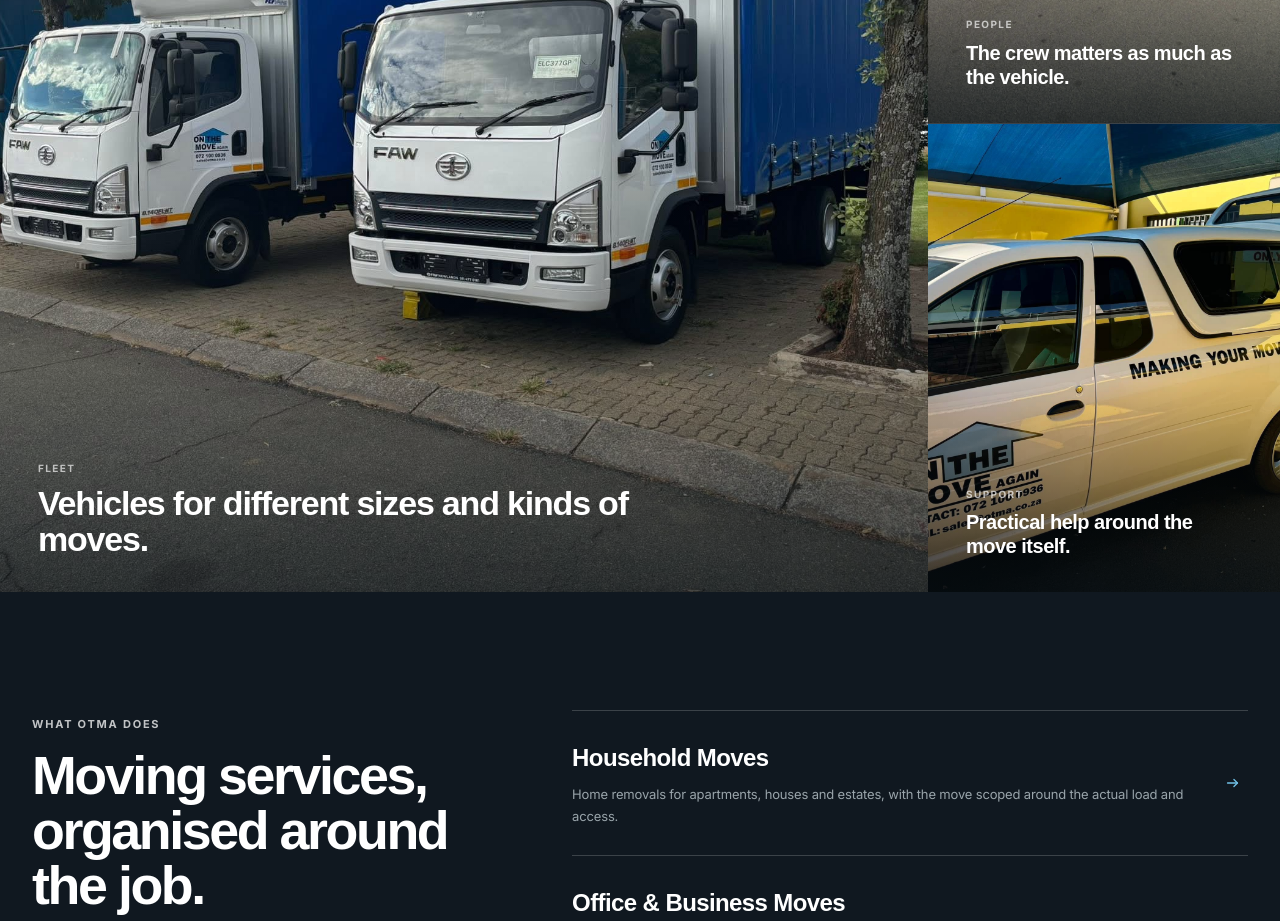
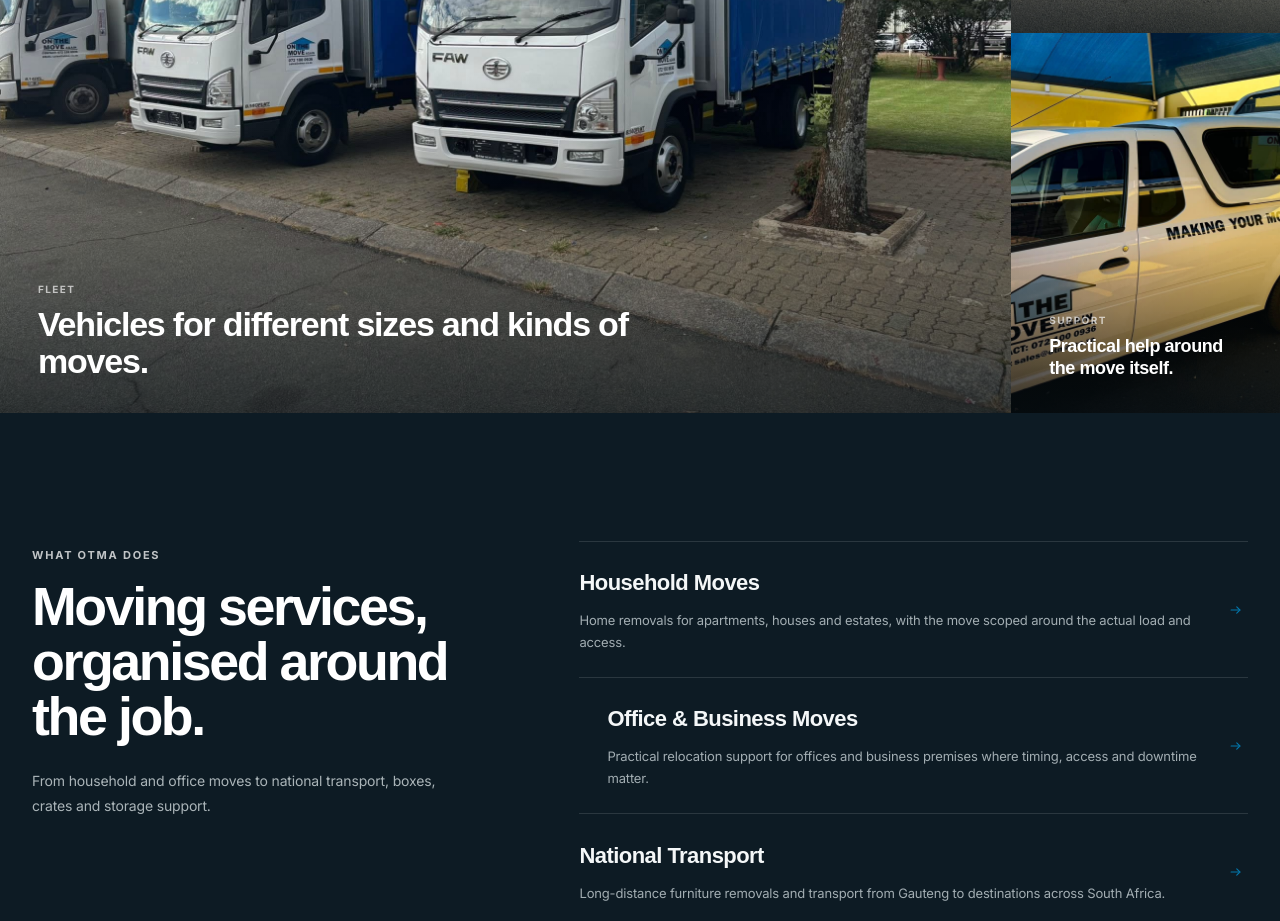
Before and after one commit to tmabasa-ds/otma-redesign, a Next.js app: page / in a window 1280 px wide. Shown: the part 1600-2521 px from the top of the page. Built offline with nearby package versions, Linux system fonts and the light colour scheme; a web font is replaced by a local one.

Commit message:
Refine OTMA visual experience

```diff
--- a/app/v5.css
+++ b/app/v5.css
@@ -56,8 +56,8 @@ a { text-decoration: none; color: inherit; }
 /* Hero */
 .heroV5 { position: relative; height: calc(100svh - 78px); min-height: 690px; max-height: 920px; overflow: hidden; background: #0a1720; color: #fff; }
 .heroV5 > img, .heroV5Overlay { position: absolute; inset: 0; width: 100%; height: 100%; }
-.heroV5 > img { object-fit: cover; object-position: center 48%; }
-.heroV5Overlay { background: linear-gradient(90deg, rgba(7,16,22,.83) 0%, rgba(7,16,22,.58) 34%, rgba(7,16,22,.18) 68%, rgba(7,16,22,.05) 100%), linear-gradient(0deg, rgba(7,16,22,.62), transparent 42%); }
+.heroV5 > img { object-fit: cover; object-position: center 46%; }
+.heroV5Overlay { background: linear-gradient(90deg, rgba(7,16,22,.68) 0%, rgba(7,16,22,.46) 34%, rgba(7,16,22,.12) 68%, rgba(7,16,22,.02) 100%), linear-gradient(0deg, rgba(7,16,22,.5), transparent 48%); }
 .heroV5Inner { position: relative; z-index: 2; height: 100%; display: flex; flex-direction: column; justify-content: flex-end; }
 .heroV5Copy { width: min(690px, 68%); padding-bottom: 78px; }
 .heroV5Copy h1 { margin: 0; max-width: 660px; font-size: clamp(58px, 6.1vw, 82px); line-height: .94; letter-spacing: -.055em; font-weight: 500; }
@@ -75,30 +75,31 @@ a { text-decoration: none; color: inherit; }
 .introV5Grid > div:last-child p { margin: 0; max-width: 570px; color: var(--otma-muted); font-size: 16px; line-height: 1.85; }
 
 /* Photo mosaic */
-.storyMosaicV5 { display: grid; grid-template-columns: 1.45fr .55fr; min-height: 760px; background: var(--otma-ink); }
+.storyMosaicV5 { display: grid; grid-template-columns: 1.58fr .42fr; min-height: 760px; background: var(--otma-ink); }
 .storyMosaicV5Main, .storyMosaicV5Side figure { position: relative; overflow: hidden; margin: 0; }
 .storyMosaicV5Main > img, .storyMosaicV5Side figure > img { width: 100%; height: 100%; object-fit: cover; }
 .storyMosaicV5Main > img { object-position: center 48%; }
 .storyMosaicV5Main::after, .storyMosaicV5Side figure::after { content: ""; position: absolute; inset: 0; background: linear-gradient(0deg, rgba(6,14,19,.72), transparent 45%); }
 .storyMosaicV5Side { display: grid; grid-template-rows: 1fr 1fr; }
-.storyMosaicV5Side figure + figure { border-top: 1px solid rgba(255,255,255,.18); }
+.storyMosaicV5Side figure + figure { border-top: 0; }
 .storyMosaicV5Caption, .storyMosaicV5Side figcaption { position: absolute; z-index: 2; left: 38px; right: 38px; bottom: 34px; color: #fff; }
 .storyMosaicV5Caption span, .storyMosaicV5Side figcaption span { display: block; margin-bottom: 8px; color: rgba(255,255,255,.66); font-size: 10px; font-weight: 700; letter-spacing: .14em; text-transform: uppercase; }
 .storyMosaicV5Caption strong { max-width: 700px; display: block; font-size: 34px; line-height: 1.08; font-weight: 500; letter-spacing: -.035em; }
-.storyMosaicV5Side figcaption strong { display: block; font-size: 20px; line-height: 1.2; font-weight: 500; letter-spacing: -.025em; }
+.storyMosaicV5Side figcaption strong { display: block; font-size: 18px; line-height: 1.2; font-weight: 500; letter-spacing: -.025em; }
 
 /* Services */
-.servicesV5 { padding: 118px 0; background: var(--otma-ink); color: #fff; }
-.servicesV5Grid { display: grid; grid-template-columns: .78fr 1.22fr; gap: 108px; align-items: start; }
-.servicesV5Lead { position: sticky; top: 32px; }
+.servicesV5 { padding: 128px 0; background: #0d1b24; color: #fff; }
+.servicesV5Grid { display: grid; grid-template-columns: .78fr 1.22fr; gap: 120px; align-items: start; }
+.servicesV5Lead { position: static; }
 .servicesV5Lead h2 { margin: 0; max-width: 480px; font-size: clamp(42px, 4.2vw, 58px); line-height: 1.02; letter-spacing: -.045em; font-weight: 500; }
-.servicesV5Lead p { max-width: 470px; margin: 24px 0 0; color: #9faab0; font-size: 14px; line-height: 1.8; }
-.servicesV5List { border-top: 1px solid rgba(255,255,255,.18); }
-.servicesV5List a { min-height: 126px; padding: 28px 0; display: grid; grid-template-columns: 1fr 24px; gap: 28px; align-items: center; border-bottom: 1px solid rgba(255,255,255,.18); }
+.servicesV5Lead p { max-width: 470px; margin: 24px 0 0; color: #aab4b8; font-size: 14px; line-height: 1.8; }
+.servicesV5List { border-top: 1px solid rgba(255,255,255,.12); }
+.servicesV5List a { min-height: 116px; padding: 24px 0; display: grid; grid-template-columns: 1fr 20px; gap: 28px; align-items: center; border-bottom: 1px solid rgba(255,255,255,.12); }
+.servicesV5List a:nth-child(even) { padding-left: 28px; }
 .servicesV5List a:hover h3 { color: #50b5e3; }
-.servicesV5List h3 { margin: 0 0 8px; font-size: 24px; font-weight: 500; letter-spacing: -.025em; transition: color .2s ease; }
-.servicesV5List p { max-width: 660px; margin: 0; color: #99a4aa; font-size: 13px; line-height: 1.65; }
-.servicesV5List svg { width: 17px; color: #71c1e6; }
+.servicesV5List h3 { margin: 0 0 10px; color: #f4f7f8; font-size: 22px; font-weight: 500; letter-spacing: -.025em; transition: color .2s ease; }
+.servicesV5List p { max-width: 660px; margin: 0; color: #a2adb2; font-size: 13px; line-height: 1.65; }
+.servicesV5List svg { width: 15px; color: var(--otma-blue); opacity: .8; }
 
 /* Operational split */
 .operationV5 { display: grid; grid-template-columns: 1.15fr .85fr; min-height: 700px; background: #0b2433; color: #fff; }
@@ -113,30 +114,33 @@ a { text-decoration: none; color: inherit; }
 .operationStepsV5 strong { font-size: 13px; font-weight: 500; }
 
 /* Quote experience */
-.quoteSectionV5 { padding: 120px 0; background: var(--otma-stone); }
-.quoteSectionV5Grid { display: grid; grid-template-columns: minmax(300px,.72fr) minmax(590px,1.28fr); gap: 90px; align-items: start; }
-.quoteAsideV5 { position: sticky; top: 32px; padding-top: 10px; }
+.quoteSectionV5 { padding: 100px 0 112px; background: var(--otma-stone); }
+.quoteSectionV5Grid { display: grid; grid-template-columns: minmax(300px,.72fr) minmax(590px,1.28fr); gap: 76px; align-items: start; }
+.quoteAsideV5 { position: sticky; top: 32px; padding-top: 4px; }
 .quoteAsideV5 h2 { margin: 0; max-width: 520px; font-size: clamp(40px, 4vw, 56px); line-height: 1.02; letter-spacing: -.045em; font-weight: 500; }
 .quoteAsideV5 > p { max-width: 500px; margin: 24px 0 0; color: var(--otma-muted); font-size: 14px; line-height: 1.8; }
 .quoteAsideNoteV5 { padding-top: 24px; border-top: 1px solid #cfd2d2; font-size: 12px !important; }
 .quoteAsideStepsV5 { display: grid; margin-top: 34px; border-top: 1px solid #cfd2d2; }
 .quoteAsideStepsV5 span { padding: 13px 0; border-bottom: 1px solid #cfd2d2; color: #58656c; font-size: 12px; }
 .quoteWizardV5 { min-width: 0; }
-.quoteWizardV5 .quoteCard { width: 100%; margin: 0; padding: 46px; border: 0; border-radius: 0; box-shadow: none; background: #fff; }
+.quoteWizardV5 .quoteCard { width: 100%; margin: 0; padding: 12px 0 0 48px; border: 0; border-left: 1px solid #cfd2d2; border-radius: 0; box-shadow: none; background: transparent; }
 .quoteWizardV5 .quoteHead h3, .quoteWizardV5 .quoteSuccess h3 { margin: 0; color: var(--otma-ink); font-family: var(--font-v5), "Segoe UI", Arial, sans-serif; font-size: 28px; line-height: 1.15; letter-spacing: -.03em; text-transform: none; font-weight: 600; }
+.quoteWizardV5 .quoteHead p, .quoteWizardV5 .quoteStepIntro p { color: var(--otma-muted); }
 .quoteWizardV5 .quoteHead p { margin-top: 7px; font-size: 12px; line-height: 1.55; }
 .quoteWizardV5 .eyebrow { color: var(--otma-blue-dark); font-size: 9px !important; letter-spacing: .12em; }
 .quoteWizardV5 .progressTrack { height: 2px; margin: 22px 0 28px; border-radius: 0; background: #e6e8e8; }
 .quoteWizardV5 .progressTrack span { background: var(--otma-blue); }
 .quoteWizardV5 .stepCounter { border-radius: 0; background: #eef2f3; color: #3d4a51; }
-.quoteWizardV5 .formStep { gap: 18px; }
+.quoteWizardV5 .formStep { gap: 16px; }
 .quoteWizardV5 .formStep label, .quoteWizardV5 fieldset { gap: 8px; color: #263139; font-size: 12px; font-weight: 600; }
-.quoteWizardV5 .formStep input, .quoteWizardV5 .formStep select, .quoteWizardV5 .formStep textarea { min-height: 48px; padding: 12px 13px; border: 1px solid #ccd2d4; border-radius: 0; background: #fff; color: var(--otma-ink); font-size: 13px; }
+.quoteWizardV5 .formStep input, .quoteWizardV5 .formStep select, .quoteWizardV5 .formStep textarea { min-height: 46px; padding: 12px 13px; border: 1px solid #c3ccce; border-radius: 0; background: #fff; color: var(--otma-ink); font-size: 13px; }
+.quoteWizardV5 .inputWithIcon input { padding-left: 42px; }
 .quoteWizardV5 .formStep textarea { min-height: 110px; }
 .quoteWizardV5 .formStep input:focus, .quoteWizardV5 .formStep select:focus, .quoteWizardV5 .formStep textarea:focus { border-color: var(--otma-blue); box-shadow: 0 0 0 2px rgba(17,146,208,.10); }
 .quoteWizardV5 .choice, .quoteWizardV5 .confirmationOption { min-height: 52px; border: 1px solid #ccd2d4; border-radius: 0; background: #fff; }
 .quoteWizardV5 .choice.selected, .quoteWizardV5 .confirmationOption.selected { border-color: var(--otma-blue); background: #f2f9fc; box-shadow: none; }
-.quoteWizardV5 .privacyNote, .quoteWizardV5 .estimateAside, .quoteWizardV5 .estimateSummary, .quoteWizardV5 .quoteLauncherSteps span { border-radius: 0; background: #f4f6f6; }
+.quoteWizardV5 .privacyNote { padding: 12px 0; border-top: 1px solid #d2d6d6; border-bottom: 1px solid #d2d6d6; border-radius: 0; background: transparent; }
+.quoteWizardV5 .estimateAside, .quoteWizardV5 .estimateSummary, .quoteWizardV5 .quoteLauncherSteps span { border-radius: 0; background: #f4f6f6; }
 .quoteWizardV5 .btn { min-height: 48px; border-radius: 0; box-shadow: none; font-family: var(--font-v5), "Segoe UI", Arial, sans-serif; font-size: 12px; font-weight: 600; }
 .quoteWizardV5 .btnPrimary, .quoteWizardV5 .btnDark { background: var(--otma-ink); color: #fff; }
 .quoteWizardV5 .btnPrimary:hover, .quoteWizardV5 .btnDark:hover { background: var(--otma-blue-dark); }
@@ -145,17 +149,17 @@ a { text-decoration: none; color: inherit; }
 .quoteWizardV5 .inventoryRoomHeader, .quoteWizardV5 .inventoryRoomBody, .quoteWizardV5 .briefReview, .quoteWizardV5 .photoUpload, .quoteWizardV5 .consentAcceptance { border-radius: 0; }
 
 /* Reviews */
-.reviewsV5 { padding: 116px 0; background: var(--otma-blue-dark); color: #fff; }
+.reviewsV5 { padding: 104px 0; border-top: 1px solid var(--otma-line); border-bottom: 1px solid var(--otma-line); background: var(--otma-soft); color: var(--otma-ink); }
 .reviewsV5Inner { max-width: 1040px; }
-.reviewsV5 blockquote { margin: 0; padding: 0; }
-.reviewsV5 blockquote p { margin: 0; max-width: 980px; font-size: clamp(38px, 4.4vw, 60px); line-height: 1.08; letter-spacing: -.045em; font-weight: 500; }
-.reviewsV5 blockquote footer { margin-top: 34px; display: flex; gap: 14px; align-items: baseline; color: rgba(255,255,255,.7); font-size: 12px; }
-.reviewsV5 .eyebrowV5Light { color: #fff; }
-.reviewsV5 blockquote footer strong { color: #fff; font-weight: 600; }
-.reviewsV5 blockquote footer span { color: #fff; }
-.reviewSecondaryV5 { max-width: 650px; margin: 58px 0 0 auto; padding-top: 26px; border-top: 1px solid rgba(255,255,255,.28); }
-.reviewSecondaryV5 p { margin: 0 0 16px; color: #fff; font-size: 18px; line-height: 1.55; }
-.reviewSecondaryV5 span { color: #fff; font-size: 11px; }
+.reviewsV5 blockquote { margin: 0; padding: 0 0 0 clamp(22px, 4vw, 54px); border-left: 3px solid var(--otma-blue); }
+.reviewsV5 blockquote p { margin: 0; max-width: 980px; color: var(--otma-ink); font-size: clamp(38px, 4.4vw, 60px); line-height: 1.08; letter-spacing: -.045em; font-weight: 500; }
+.reviewsV5 blockquote footer { margin-top: 34px; display: flex; gap: 14px; align-items: baseline; color: var(--otma-muted); font-size: 12px; }
+.reviewsV5 .eyebrowV5Light { color: var(--otma-blue-dark); }
+.reviewsV5 blockquote footer strong { color: var(--otma-ink); font-weight: 600; }
+.reviewsV5 blockquote footer span { color: var(--otma-muted); }
+.reviewSecondaryV5 { max-width: 650px; margin: 58px 0 0 auto; padding-top: 26px; border-top: 1px solid var(--otma-line); }
+.reviewSecondaryV5 p { margin: 0 0 16px; color: var(--otma-text); font-size: 18px; line-height: 1.55; }
+.reviewSecondaryV5 span { color: var(--otma-muted); font-size: 11px; }
 
 /* Final CTA */
 .finalCtaV5 { position: relative; min-height: 620px; display: flex; align-items: flex-end; overflow: hidden; color: #fff; background: var(--otma-ink); }
@@ -255,7 +259,7 @@ a { text-decoration: none; color: inherit; }
 }
 
 @media (max-width: 900px) {
-  body { padding-bottom: 64px; }
+  body { padding-bottom: 58px; }
   .shellV5 { width: min(100% - 36px, 1260px); }
   .sectionV5 { padding: 88px 0; }
   .otmaHeaderV5Inner { min-height: 72px; grid-template-columns: 1fr auto; }
@@ -269,8 +273,8 @@ a { text-decoration: none; color: inherit; }
   .otmaMobileNavV5 { display: grid; padding: 8px 18px 22px; background: #fff; border-top: 1px solid var(--otma-line); }
   .otmaMobileNavV5 a:not(.otmaHeaderQuoteV5) { padding: 14px 0; border-bottom: 1px solid #eceeee; color: #344048; font-size: 13px; }
   .otmaMobileNavV5 .otmaHeaderQuoteV5 { margin-top: 18px; }
-  .otmaMobileBottomV5 { position: fixed; z-index: 120; left: 0; right: 0; bottom: 0; height: 64px; display: grid; grid-template-columns: repeat(3,1fr); background: #fff; border-top: 1px solid var(--otma-line); }
-  .otmaMobileBottomV5 a { display: grid; place-items: center; align-content: center; gap: 2px; color: #334047; font-size: 10px; }
+  .otmaMobileBottomV5 { position: fixed; z-index: 120; left: 0; right: 0; bottom: 0; height: 58px; display: grid; grid-template-columns: repeat(3,1fr); background: #fff; border-top: 1px solid var(--otma-line); }
+  .otmaMobileBottomV5 a { display: grid; place-items: center; align-content: center; gap: 1px; color: #334047; font-size: 9px; letter-spacing: .02em; }
   .otmaMobileBottomV5 a:last-child { background: var(--otma-blue-dark); color: #fff; }
   .otmaMobileBottomV5 svg { width: 17px; }
   .heroV5 { height: 760px; min-height: 760px; max-height: none; }
@@ -282,12 +286,12 @@ a { text-decoration: none; color: inherit; }
   .storyMosaicV5Main { height: 560px; }
   .storyMosaicV5Side { grid-template-columns: 1fr 1fr; grid-template-rows: none; }
   .storyMosaicV5Side figure { height: 360px; }
-  .storyMosaicV5Side figure + figure { border-top: 0; border-left: 1px solid rgba(255,255,255,.18); }
+  .storyMosaicV5Side figure + figure { border-top: 0; border-left: 0; }
   .servicesV5Lead, .quoteAsideV5, .quotePageGridV5 > aside { position: static; }
   .operationV5, .imageTextV5, .imageTextV5Reverse { grid-template-columns: 1fr; }
   .operationV5Media, .imageTextV5Media { min-height: 520px; }
   .imageTextV5Reverse .imageTextV5Media { order: 0; }
-  .quoteWizardV5 .quoteCard { padding: 34px; }
+  .quoteWizardV5 .quoteCard { padding: 0; border-left: 0; }
   .contactHeroV5Inner { flex-direction: column; justify-content: flex-end; align-items: stretch; gap: 40px; }
   .contactDetailsV5 { width: 100%; }
   .processV5Grid { grid-template-columns: 1fr 1fr; }
@@ -298,8 +302,8 @@ a { text-decoration: none; color: inherit; }
   .shellV5 { width: min(100% - 28px, 1260px); }
   .sectionV5 { padding: 70px 0; }
   .heroV5 { height: 670px; min-height: 670px; }
-  .heroV5 > img { object-position: 60% 48%; }
-  .heroV5Overlay { background: linear-gradient(0deg, rgba(7,16,22,.92) 0%, rgba(7,16,22,.55) 43%, rgba(7,16,22,.16) 78%); }
+  .heroV5 > img { object-position: 58% 48%; }
+  .heroV5Overlay { background: linear-gradient(0deg, rgba(7,16,22,.78) 0%, rgba(7,16,22,.43) 43%, rgba(7,16,22,.08) 78%); }
   .heroV5Copy { width: 100%; padding-bottom: 30px; }
   .heroV5Copy h1 { font-size: 54px; line-height: .97; }
   .heroV5Copy > p { margin: 20px 0 24px; font-size: 14px; line-height: 1.65; }
@@ -309,19 +313,21 @@ a { text-decoration: none; color: inherit; }
   .storyMosaicV5Main { height: 430px; }
   .storyMosaicV5Side { grid-template-columns: 1fr; }
   .storyMosaicV5Side figure { height: 310px; }
-  .storyMosaicV5Side figure + figure { border-left: 0; border-top: 1px solid rgba(255,255,255,.18); }
+  .storyMosaicV5Side figure + figure { border-left: 0; border-top: 0; }
   .storyMosaicV5Caption, .storyMosaicV5Side figcaption { left: 20px; right: 20px; bottom: 20px; }
   .storyMosaicV5Caption strong { font-size: 26px; }
   .servicesV5 { padding: 72px 0; }
-  .servicesV5List a { min-height: 110px; padding: 22px 0; }
+  .servicesV5List a { min-height: 108px; padding: 22px 0; }
+  .servicesV5List a:nth-child(even) { padding-left: 0; }
   .servicesV5List h3 { font-size: 21px; }
   .operationV5Media, .imageTextV5Media { min-height: 390px; }
   .operationV5Copy, .imageTextV5Copy { padding: 64px 20px; }
   .operationStepsV5 > div { min-height: 54px; }
-  .quoteSectionV5 { padding: 72px 0; }
-  .quoteWizardV5 .quoteCard { padding: 22px 16px; }
+  .quoteSectionV5 { padding: 72px 0 82px; }
+  .quoteWizardV5 .quoteCard { padding: 0; }
   .quoteWizardV5 .fieldRow, .quoteWizardV5 .choiceGrid, .quoteWizardV5 .moveTypeGrid, .quoteWizardV5 .confirmationGrid { grid-template-columns: 1fr; }
   .reviewsV5 { padding: 80px 0; }
+  .reviewsV5 blockquote { padding-left: 20px; }
   .reviewsV5 blockquote p { font-size: 34px; line-height: 1.1; }
   .reviewSecondaryV5 { margin-top: 42px; }
   .finalCtaV5 { min-height: 500px; }
@@ -367,6 +373,7 @@ textarea {
 .quoteWizardV5 .quoteSuccess h3,
 .imageTextV5Copy h2,
 .reviewsV5 blockquote p,
+.reviewSecondaryV5 p,
 .finalCtaV5 h2,
 .interiorHeroV5 h1,
 .wideImageStatementV5 h2,
```
